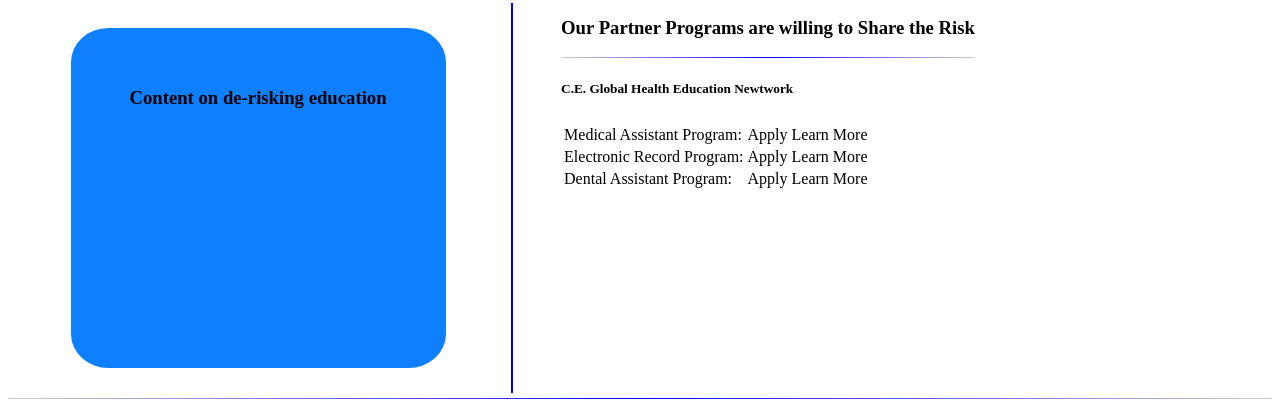
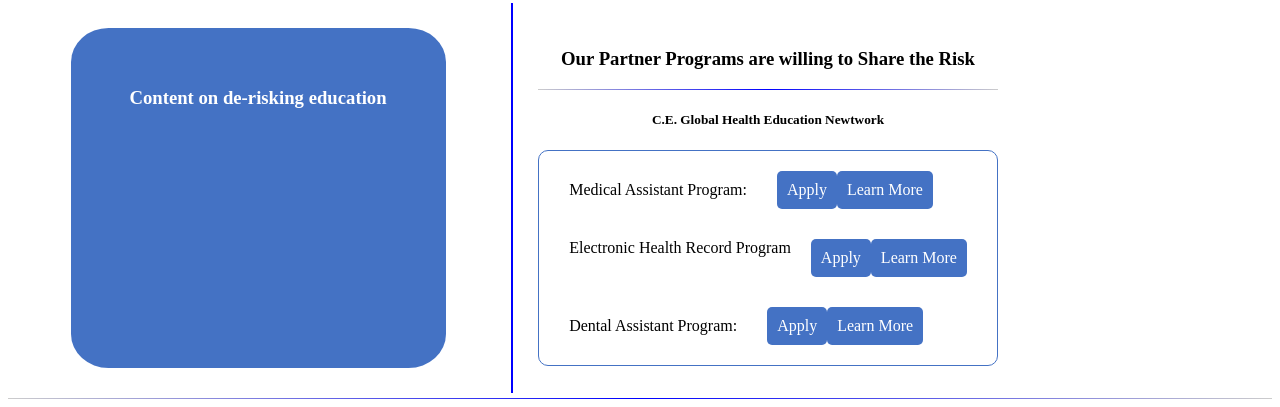
Before and after one commit to Kmolina009/Dignitas, a plain HTML site: page index.html in a window 1280 px wide. Shown: the part 261-668 px from the top of the page. Drawn offline with Linux system fonts and the light colour scheme.

Commit message:
pushing before fixing buttons

```diff
--- a/index.html
+++ b/index.html
@@ -34,25 +34,54 @@
             <h3>Our Partner Programs are willing to Share the Risk</h3>
             <hr>
             <h5>C.E. Global Health Education Newtwork</h5>
-                <table>
+                <!-- <table class="form">
+                    <!--
                     <th>
                     </th>
                     <tr>
                         <td>Medical Assistant Program:</td>
-                        <td><a>Apply</a></td>
-                        <td><a>Learn More</a></td>
+                        <td><a  href="#">Apply</a></td>
+                        <td><a  href="#">Learn More</a></td>
                     </tr>
-                    <tr class="apply">
+                    <tr>
                         <td>Electronic Record Program:</td>
-                        <td><a>Apply</a></td>
-                        <td><a>Learn More</a></td>
+                        <td><a  href="#">Apply</a></td>
+                        <td><a  href="#">Learn More</a></td>
                     </tr>
-                    <tr class="learn-more">
+                    <tr>
                         <td>Dental Assistant Program:</td>
-                        <td><a>Apply</a></td>
-                        <td><a>Learn More</a></td>
+                        <td><a href="#">Apply</a></td>
+                        <td><a  href="#">Learn More</a></td>
                     </tr>
-                </table>
+                </table> -->
+                <div class="form">
+                     <div>
+                    </div>
+                    <div class="school-links">
+                        <div class="programs">Medical Assistant Program:</div>
+                        <div>
+
+                        </div>
+                        <div class="btn"><a  href="#">Apply</a></div>
+                        <div class="btn"><a  href="#">Learn More</a></div>
+                    </div>
+                    <div class="school-links">
+                        <div class="programs">Electronic Health Record Program</div>
+                            <div>
+
+                                <div class="btn"><a  href="#">Apply</a></div>
+                                <div class="btn"><a  href="#">Learn More</a></div>
+                            </div>
+                    </div>
+                    <div class="school-links">
+                        <div class="programs">Dental Assistant Program:</div>
+                        <div>
+
+                        </div>
+                        <div class="btn"><a href="#">Apply</a></div>
+                        <div class="btn"><a  href="#">Learn More</a></div>
+                    </div>
+                </tabdiv>
             <div>
 
             </div>
--- a/style/style.css
+++ b/style/style.css
@@ -1,5 +1,7 @@
 /* General */
+
 .container{
+    --main-color : #4472c4;
     display: flex;
     /* display: grid; */
     flex-direction: column;
@@ -85,7 +87,7 @@ main{
     height: 75%;
     width: 75%;
     padding: 40px 0 0 0;
-    background-color: #0E7fff;
+    background-color: var(--main-color);
     border-radius: 10%;
     justify-content: center;
     text-align: center;
@@ -95,9 +97,70 @@ main{
     /* vertical-align: middle; */
     display: inline-block;
     vertical-align: middle;
+    color: white;
 
 }
 
+/* Application */
+.applications {
+    display: block;
+    margin: 0 auto;
+    text-align: center;
+    align-self: center;
+}
+.form{
+    display: flex;
+    justify-content: space-around;
+    flex-direction: column;
+    border-radius: 10px;
+    padding: 10px;
+    border: 1px solid var(--main-color);
+
+}
+
+.school-links{
+    display: flex;
+    flex-direction: row;
+    /* justify-content: space-around; */
+    padding : 10px;
+}
+
+.school-links div{
+    display: flex;
+    justify-content: space-around;
+    padding : 10px;
+}
+
+.programs{
+ display: flex;
+}
+/* Yes I know I can use bootstrap, but I like having to build these things*/
+.btn-control{
+    display: flex;
+    flex-direction: row;
+    padding:10px;
+    height: 40%;
+    width: 6vh;
+}
+.btn{
+    display: block;
+    border-radius: 5px;
+    padding:  5px 13px;
+    background-color: var(--main-color);
+}
+
+.btn a{
+    color: white;
+    text-decoration: none;
+}
 /* media query */
 
 /* min-width 768px */
+
+
+/* Future Notes
+Style the hr's so they closely match the what's in the wireframe
+center grid items
+Experiment with the color, including the background,(More modern design, versus conservative versus pedagogical ?)
+Monochromatic color scheme
+*/
```
